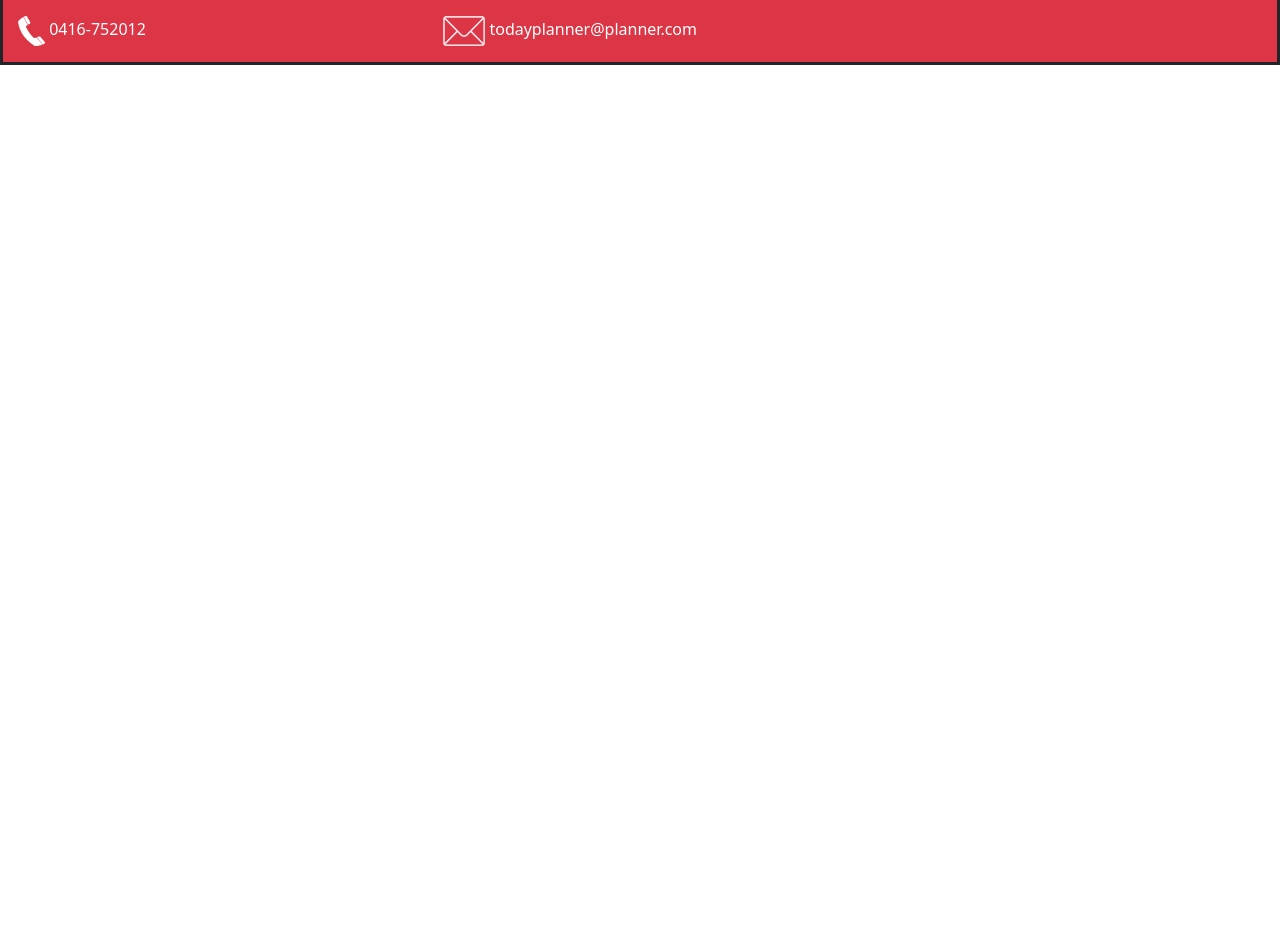
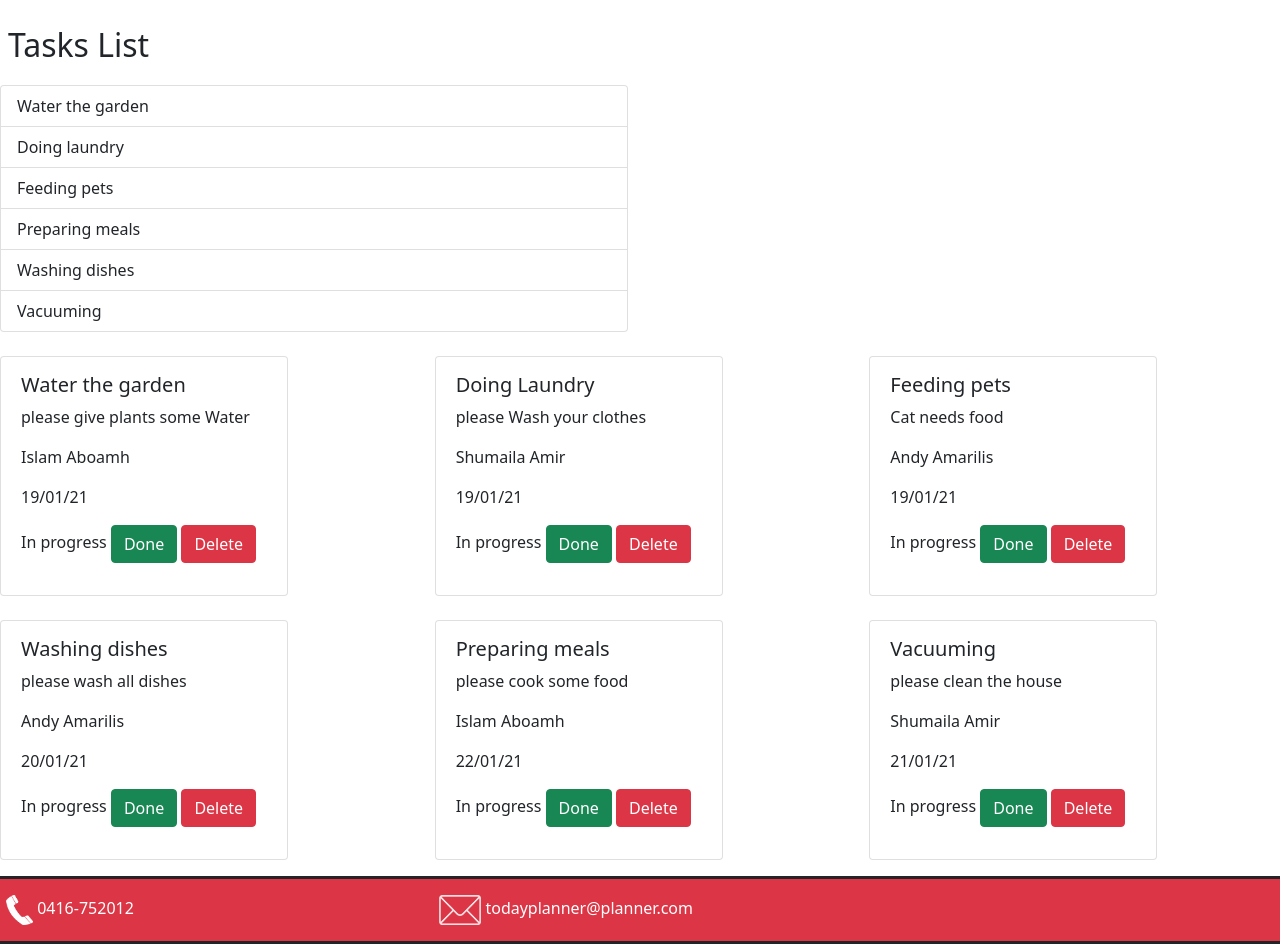
Before and after one commit to I-A11/Final-Project-AIS, a plain HTML site: page index.html in a window 1280 px wide. Shown: the part 481-1425 px from the top of the page. Before the commit the page ends 800 px from the top, so only its background shows below. Drawn offline with nearby package versions, Linux system fonts and the light colour scheme.

Commit message:
Update index.html
card section

```diff
--- a/index.html
+++ b/index.html
@@ -122,6 +122,138 @@
         </div>
 
 
+    <!--Card Section-->
+
+    </div>
+    <div class="row mt-4">
+        <div class="col-6">
+            <p class="ms-2 fs-2">Tasks List</p>
+            <ul class="list-group">
+                <li class="list-group-item">Water the garden</li>
+                <li class="list-group-item">Doing laundry</li>
+                <li class="list-group-item">Feeding pets</li>
+                <li class="list-group-item">Preparing meals</li>
+                <li class="list-group-item">Washing dishes</li>
+                <li class="list-group-item">Vacuuming</li>
+            </ul>
+        </div>
+
+    </div>
+
+    <div class="row mt-4 ">
+        <div class="col-4">
+            <div class="card" style="width: 18rem;">
+
+                <div class="card-body ms-1">
+
+                    <h5 class="card-title">Water the garden</h5>
+                    <p class="card-text">please give plants some Water</p>
+                    <p>Islam Aboamh</p>
+                    <p>19/01/21</p>
+                    <p>In progress <button type="button" class="btn btn-success">Done</button>
+                        <button type="button" class="btn btn-danger">Delete</button>
+                    </p>
+
+
+                </div>
+            </div>
+        </div>
+
+        <div class="col-4">
+            <div class="card" style="width: 18rem;">
+
+                <div class="card-body ms-1">
+
+                    <h5 class="card-title">Doing Laundry</h5>
+                    <p class="card-text">please Wash your clothes</p>
+                    <p>Shumaila Amir</p>
+                    <p>19/01/21</p>
+                    <p>In progress <button type="button" class="btn btn-success">Done</button>
+                        <button type="button" class="btn btn-danger">Delete</button>
+                    </p>
+
+                </div>
+            </div>
+        </div>
+
+        <div class="col-4">
+            <div class="card" style="width: 18rem;">
+
+                <div class="card-body ms-1">
+
+                    <h5 class="card-title">Feeding pets</h5>
+                    <p class="card-text">Cat needs food</p>
+                    <p>Andy Amarilis</p>
+                    <p>19/01/21</p>
+                    <p>In progress <button type="button" class="btn btn-success">Done</button>
+                        <button type="button" class="btn btn-danger">Delete</button>
+                    </p>
+
+                </div>
+            </div>
+        </div>
+
+    </div>
+
+    <div class="row mt-4 mb-3 ">
+        <div class="col-4">
+            <div class="card" style="width: 18rem;">
+
+                <div class="card-body ms-1">
+
+                    <h5 class="card-title">Washing dishes</h5>
+                    <p class="card-text">please wash all dishes</p>
+                    <p>Andy Amarilis</p>
+                    <p>20/01/21</p>
+                    <p>In progress <button type="button" class="btn btn-success">Done</button>
+                        <button type="button" class="btn btn-danger">Delete</button>
+                    </p>
+
+
+                </div>
+            </div>
+        </div>
+
+        <div class="col-4">
+            <div class="card" style="width: 18rem;">
+
+                <div class="card-body ms-1">
+
+                    <h5 class="card-title">Preparing meals</h5>
+                    <p class="card-text">please cook some food</p>
+                    <p>Islam Aboamh</p>
+                    <p>22/01/21</p>
+                    <p>In progress <button type="button" class="btn btn-success">Done</button>
+                        <button type="button" class="btn btn-danger">Delete</button>
+                    </p>
+
+                </div>
+            </div>
+        </div>
+
+        <div class="col-4">
+            <div class="card" style="width: 18rem;">
+
+                <div class="card-body ms-1">
+
+                    <h5 class="card-title">Vacuuming</h5>
+                    <p class="card-text">please clean the house</p>
+                    <p>Shumaila Amir</p>
+                    <p>21/01/21</p>
+                    <p>In progress <button type="button" class="btn btn-success">Done</button>
+                        <button type="button" class="btn btn-danger">Delete</button>
+                    </p>
+
+                </div>
+            </div>
+        </div>
+    </div>
+
+    </div>
+    </div>
+    </div>
+
+
 
 
         <!-- Footer -->
```
